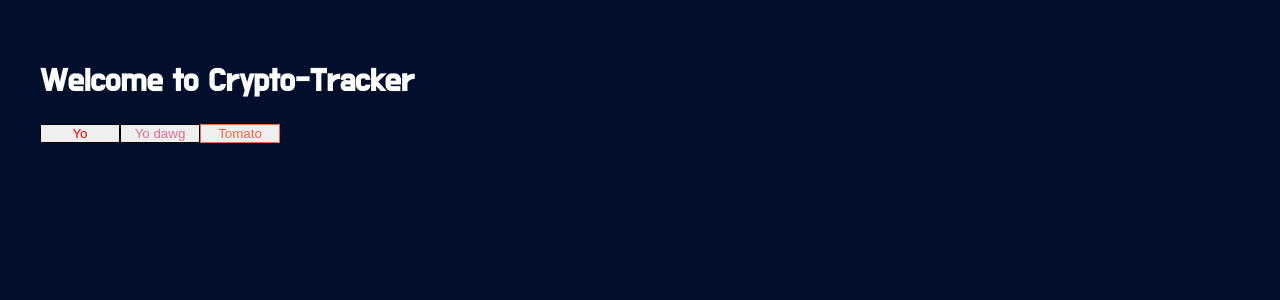
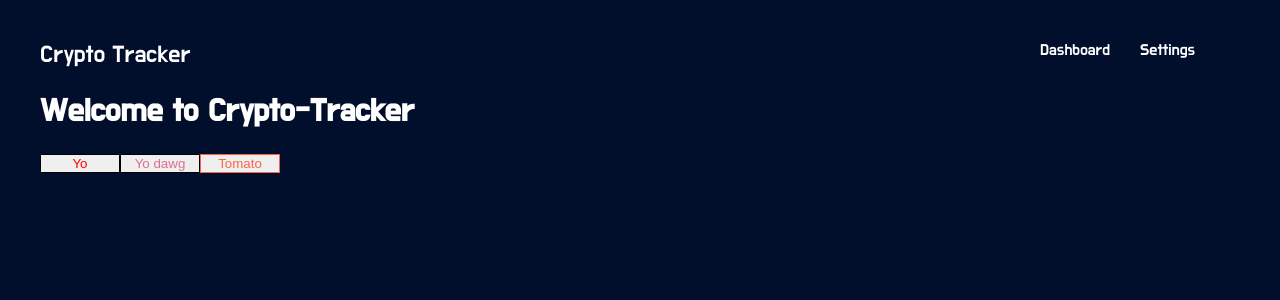
Before and after one commit to SeanPhilippi/crypto-tracker, a React (Create React App) app: page / in a window 1280 px wide. Shown: the top 300 px of the page. Built offline with nearby package versions, Linux system fonts and the light colour scheme.

Commit message:
nav created

```diff
--- a/src/components/App.js
+++ b/src/components/App.js
@@ -1,11 +1,13 @@
 import React from 'react';
+import AppLayout from './AppLayout';
+import Nav from './Nav';
 import Welcome from './Welcome';
-import AppLayout from './AppLayout';
 import './App.css';
 
 const App = () => {
   return (
     <AppLayout>
+      <Nav/>
       <Welcome />
     </AppLayout>
   );
--- /dev/null
+++ b/src/components/Nav.js
@@ -0,0 +1,22 @@
+import React from 'react';
+import styled from 'styled-components';
+
+const Logo = styled.div`
+  font-size: 1.5rem;
+`;
+
+const Nav = styled.div`
+  display: grid;
+  grid-template-columns: 180px auto 100px 100px;
+`;
+
+export default function() {
+  return (
+    <Nav>
+      <Logo>Crypto Tracker</Logo>
+      <div/>
+      <div>Dashboard</div>
+      <div>Settings</div>
+    </Nav>
+  );
+};
```
